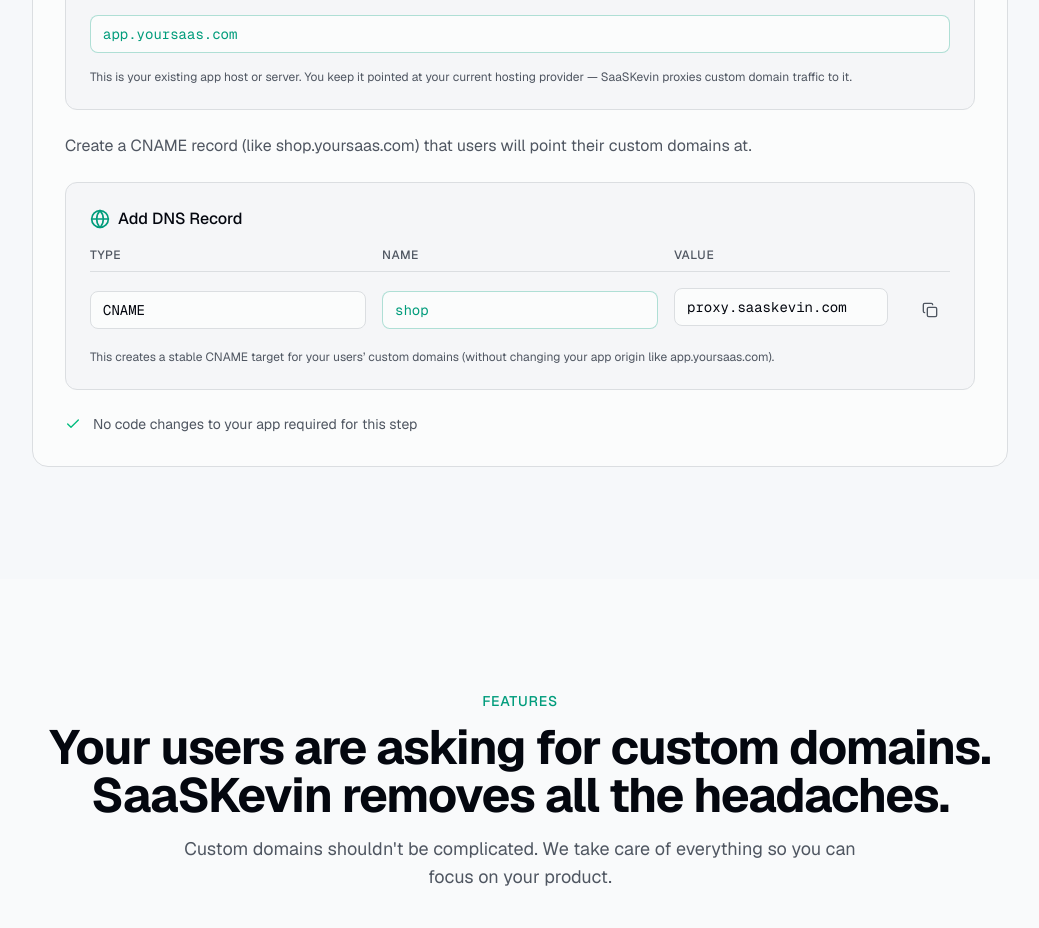
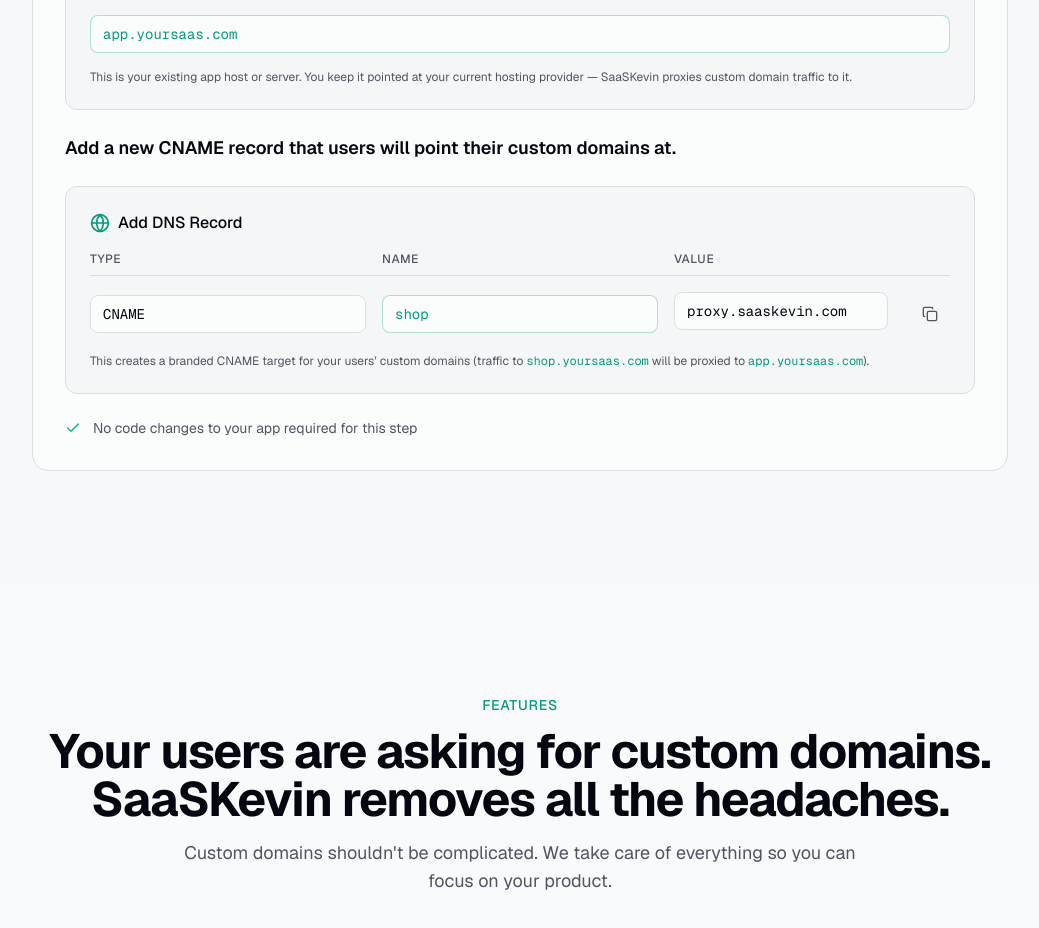
Before and after one commit to SaaSKevin/saaskevin-marketing-site, a Next.js app: page / in a window 1280 px wide. Shown: the part 1300-2228 px from the top of the page, without its empty margins (120-1159 px from the left). Built offline with nearby package versions, Linux system fonts and the light colour scheme.

Commit message:
Update landing page

```diff
--- a/components/how-it-works.tsx
+++ b/components/how-it-works.tsx
@@ -99,10 +99,10 @@ function SetupContent() {
       </div>
 
       <div>
-        {/* <h3 className="text-lg font-semibold text-foreground mb-2">Add a DNS record</h3> */}
-        <p className="text-muted-foreground">
+        <h3 className="text-lg font-semibold text-foreground mb-2">Add a new CNAME record that users will point their custom domains at.</h3>
+        {/* <p className="text-muted-foreground">
           Create a CNAME record (like shop.yoursaas.com) that users will point their custom domains at.
-        </p>
+        </p> */}
       </div>
 
       {/* Visual DNS setup */}
@@ -143,7 +143,7 @@ function SetupContent() {
         </div>
 
         <p className="text-xs text-muted-foreground mt-4">
-          This creates a stable CNAME target for your users’ custom domains (without changing your app origin like app.yoursaas.com).
+          This creates a branded CNAME target for your users’ custom domains (traffic to <span className="font-mono text-primary">shop.yoursaas.com</span> will be proxied to <span className="font-mono text-primary">app.yoursaas.com</span>).
         </p>
       </div>
 
```
